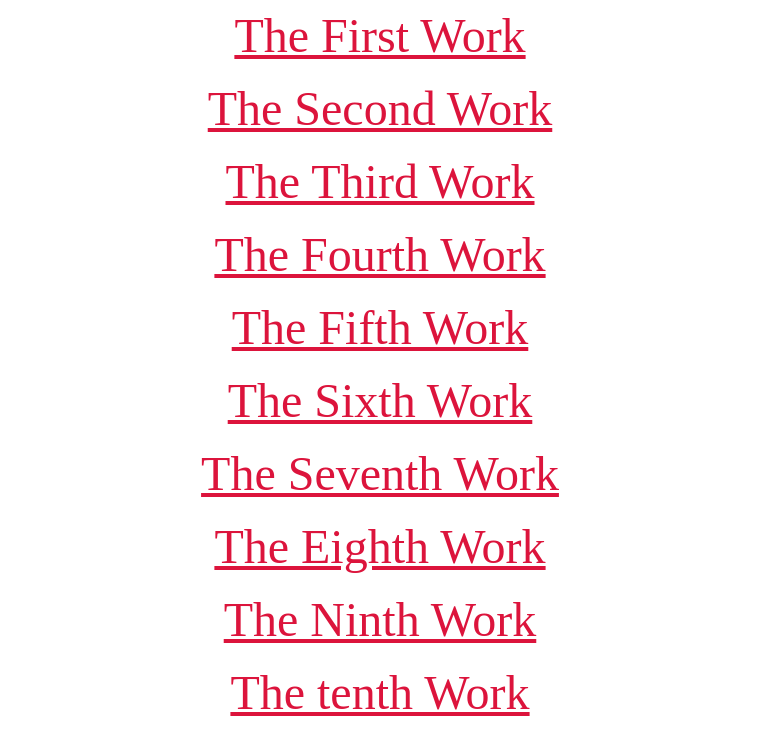
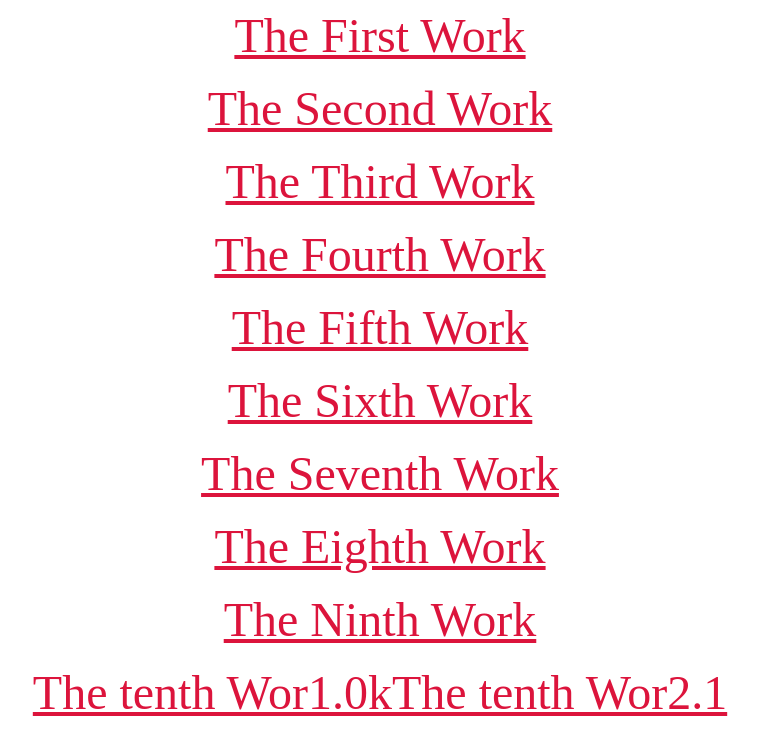
Before and after one commit to CharlieHsiang/CharlieHsiang.github.io, a plain HTML site: page web_work_list/index.html in a window 1280 px wide. Shown: the whole page, without its empty margins (260-1019 px from the left). Drawn offline with Linux system fonts and the light colour scheme.

Commit message:
Update index.html

```diff
--- a/web_work_list/index.html
+++ b/web_work_list/index.html
@@ -22,6 +22,6 @@
 		<br>
 		<font size="7" face="copperplate gothic light" ><div align="center"><a  href="https://charliehsiang.github.io/index.html" style="color: crimson;">The Ninth Work</a></font></div>
 		<br>
-		<font size="7" face="copperplate gothic light" ><div align="center"><a  href="https://charliehsiang.github.io/the_tenth_work/index.html" style="color: crimson;">The tenth Work</a></font></div>
+		<font size="7" face="copperplate gothic light" ><div align="center"><a  href="https://charliehsiang.github.io/the_tenth_work/index.html" style="color: crimson;">The tenth Wor1.0k</a><a  href="https://charliehsiang.github.io/the_tenth_work2.1/home.html" style="color: crimson;">The tenth Wor2.1</a></font></div>
 	</body>
 </html>
```
